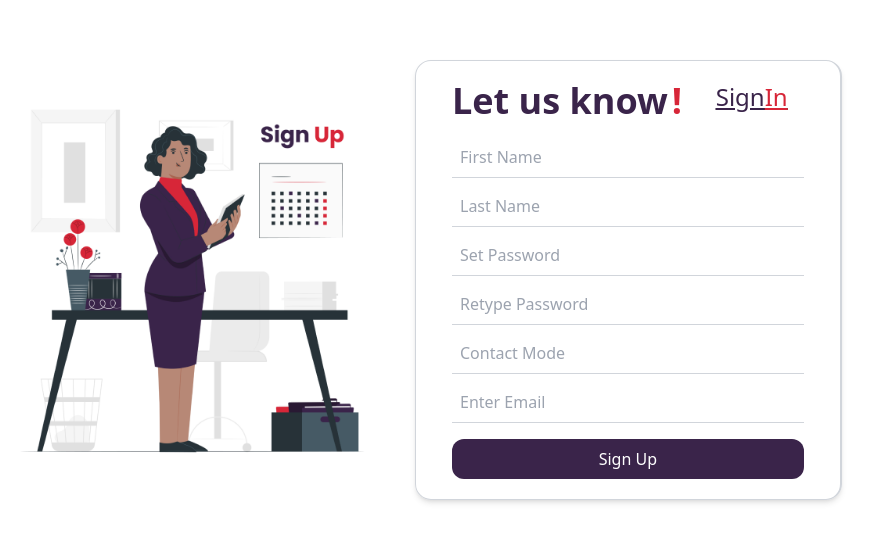
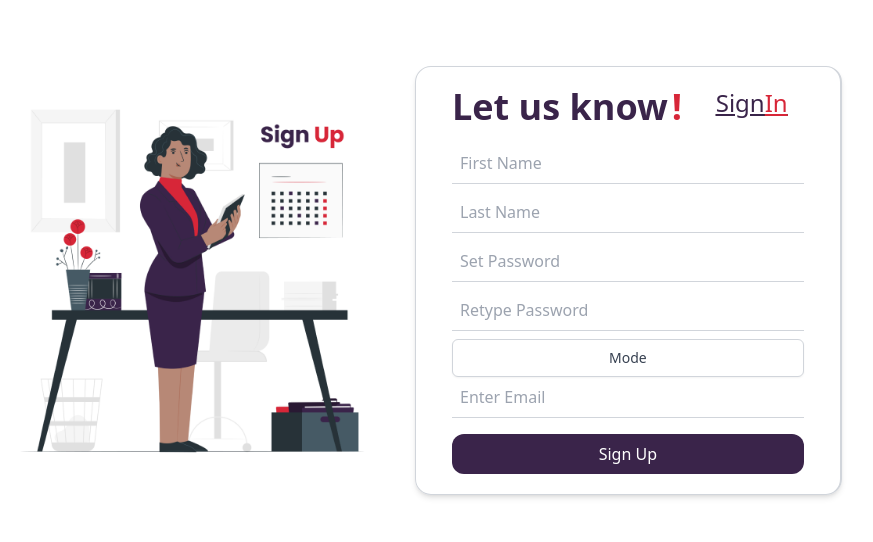
Before and after one commit to vaishnavrajendran/highway-delite-T1, a React (Vite) app in the folder client/: page /register in a window 1280 px wide. Shown: the part 120-662 px from the top of the page, without its empty margins (225-1098 px from the left). Built offline with nearby package versions, Linux system fonts and the light colour scheme; no server answers.

Commit message:
added dropdown, baseurl

```diff
--- /dev/null
+++ b/client/src/components/Dropdown.tsx
@@ -0,0 +1,74 @@
+import { useState, useEffect, useRef } from "react";
+
+interface DropdownProps {
+    isOpen: boolean;
+    toggleDropdown: () => void;
+}
+
+const Dropdown = ({ isOpen, toggleDropdown }: DropdownProps) => {
+    const [selected, setSelected] = useState('');
+    const dropdownRef = useRef<HTMLDivElement | null>(null);
+    const buttonRef = useRef<HTMLButtonElement | null>(null);
+
+    const handleOptionClick = (option: string) => {
+        setSelected(option);
+        toggleDropdown();
+    };
+
+    useEffect(() => {
+        const handleOutsideClick = (event: MouseEvent) => {
+            if (
+                dropdownRef.current &&
+                !(dropdownRef.current.contains(event.target as Node)) &&
+                buttonRef.current !== event.target
+            ) {
+                toggleDropdown();
+            }
+        };
+
+        window.addEventListener("mousedown", handleOutsideClick);
+
+        return () => {
+            window.removeEventListener("mousedown", handleOutsideClick);
+        };
+    }, [isOpen, toggleDropdown]);
+
+    return (
+        <div className="relative inline-block text-left w-full">
+            <button
+                onClick={toggleDropdown}
+                type="button"
+                className="w-full px-2 py-2 text-sm font-medium text-gray-700 bg-white border border-gray-300 rounded-md shadow-sm hover:bg-gray-50 focus:outline-none focus:ring-2 focus:ring-offset-2"
+                ref={buttonRef}
+            >
+                {selected ? selected : "Mode"}
+            </button>
+            {isOpen && (
+                <div
+                    className="absolute right-0 w-56 mt-2 origin-top-right bg-white border border-gray-300 divide-y divide-gray-100 rounded-md shadow-lg"
+                    ref={dropdownRef}
+                >
+                    <div
+                        className="py-1"
+                        role="menu"
+                        aria-orientation="vertical"
+                        aria-labelledby="options-menu"
+                    >
+                        <a
+                            href="#"
+                            className="block px-4 py-2 text-sm text-gray-700 hover:bg-gray-100"
+                            role="menuitem"
+                            onClick={() => {
+                                handleOptionClick("Email");
+                            }}
+                        >
+                            Email
+                        </a>
+                    </div>
+                </div>
+            )}
+        </div>
+    );
+};
+
+export default Dropdown;
--- a/client/src/config/axios.ts
+++ b/client/src/config/axios.ts
@@ -1,5 +1,5 @@
 import axios from 'axios';
 
 export default axios.create({
-    baseURL: "http://localhost:3000"
+    baseURL: import.meta.env.VITE_BASE_URL
 })
--- a/client/src/screens/RegistrationPage.tsx
+++ b/client/src/screens/RegistrationPage.tsx
@@ -8,18 +8,22 @@ import { register } from '../actions/userActions';
 import { addPerson } from '../store/Features/userSlice';
 import { useState } from 'react';
 import Loading from '../components/Loading';
+import Dropdown from '../components/Dropdown';
 
 const RegistrationPage = () => {
     const navigate: NavigateFunction = useNavigate();
     const [message, setMessage] = useState('');
     const [loading, setLoading] = useState(false);
+    const [isOpen, setOpen] = useState(false);
     const dispatch = useAppDispatch();
+    const toggleDropdown = () => {
+        setOpen(prev => !prev)
+    }
 
     const registrationSchema = yup.object({
         fName: yup.string().min(4, 'First Name Should be mininum 4 characters').required('First name is required'),
         lName: yup.string().min(1, 'Last Name Should be mininum 1 characters').required('Last name is required'),
         email: yup.string().email('Invalid email format').required('Email is required'),
-        mode: yup.string().required('Mode is required'),
         password: yup.string().min(8, 'Password must be at least 8 characters').required('Password is required'),
         repPassword: yup.string().min(8, 'Password must be at least 8 characters').oneOf([yup.ref('password')], 'Passwords must match')
             .required('Confirm password is required'),
@@ -30,7 +34,6 @@ const RegistrationPage = () => {
             fName: '',
             lName: '',
             email: '',
-            mode: '',
             password: '',
             repPassword: '',
         },
@@ -118,19 +121,7 @@ const RegistrationPage = () => {
                 {formik.touched.repPassword && formik.errors.repPassword && (
                     <div className='text-custom-secondary'>{formik.errors.repPassword}</div>
                 )}
-                <input
-                    type="mode"
-                    name="mode"
-                    placeholder="Contact Mode"
-                    required
-                    className="w-full p-2 border-b border-gray-300 mb-2"
-                    onChange={formik.handleChange}
-                    onBlur={formik.handleBlur}
-                    value={formik.values.mode}
-                />
-                {formik.touched.mode && formik.errors.mode && (
-                    <div className='text-custom-secondary'>{formik.errors.mode}</div>
-                )}
+                <Dropdown isOpen={isOpen} toggleDropdown={toggleDropdown} />
                 <input
                     type="email"
                     name="email"
@@ -147,7 +138,6 @@ const RegistrationPage = () => {
                 {
                     message && <div className='text-custom-secondary text-center'>{message}</div>
                 }
-
                 <button type="submit" className="w-full p-2 mt-4 bg-custom-primary text-white rounded-xl">
                     {loading ? <div className='flex w-full justify-center'><Loading /></div> : 'Sign Up'}
                 </button>
```
Also changed, not shown: 1 other file (tests, documents, lock files or other folders).
